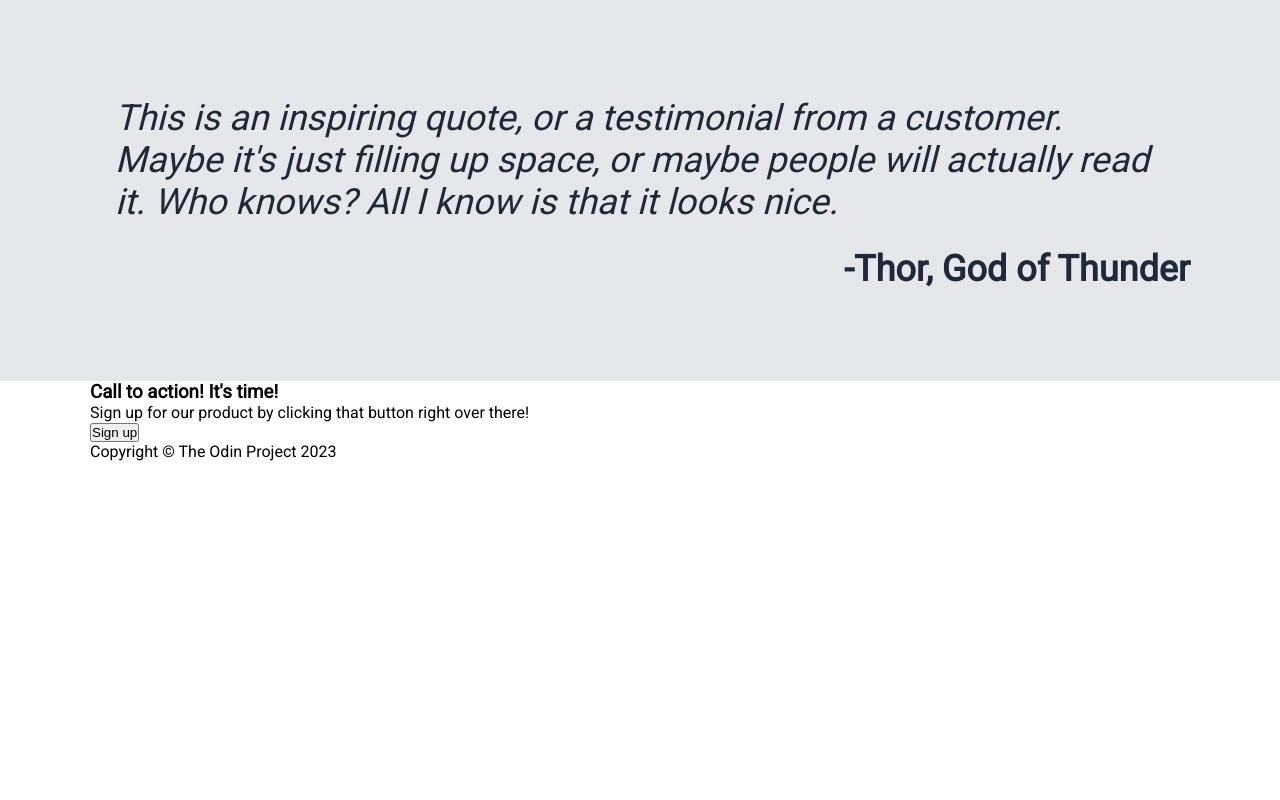
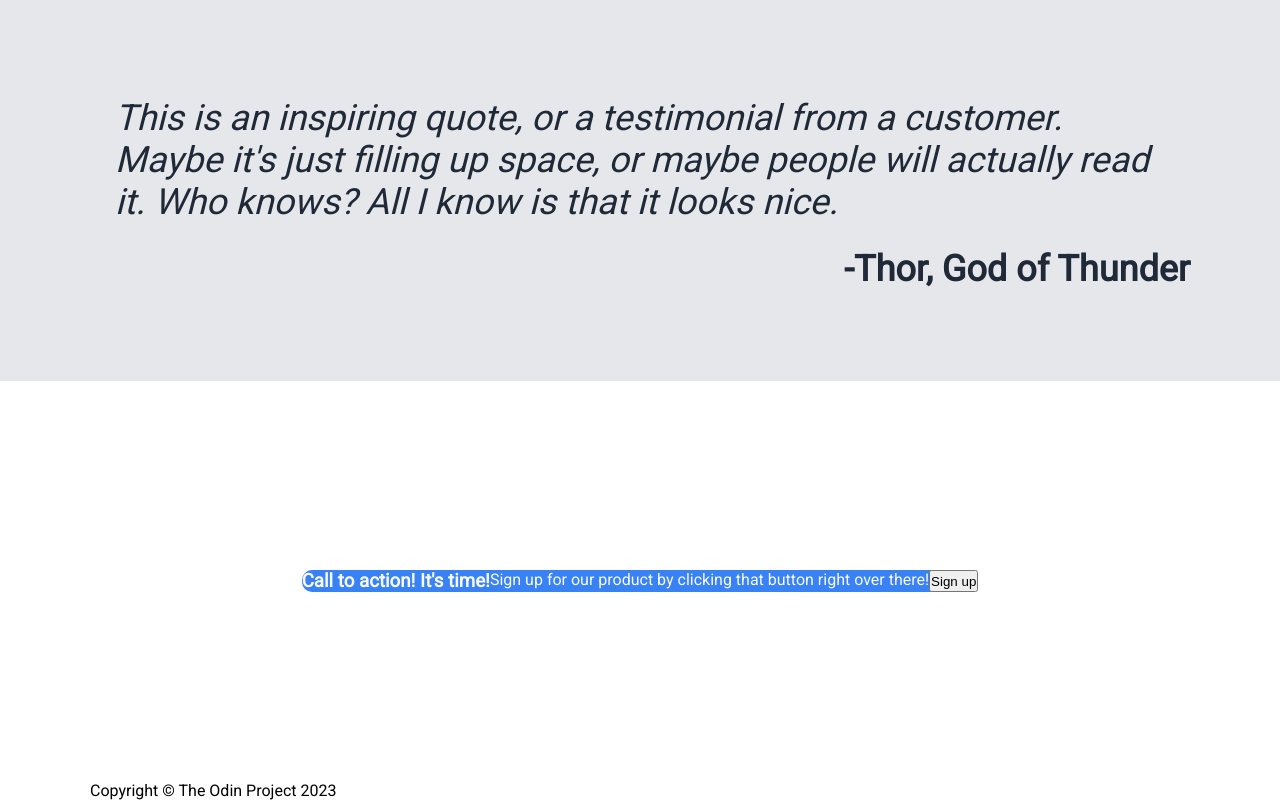
Before and after one commit to ckochera/odin-landing-page, a plain HTML site: page index.html in a window 1280 px wide. Shown: the part 894-1694 px from the top of the page. Before the commit the page ends 1355 px from the top, so only its background shows below. Drawn offline with Linux system fonts and the light colour scheme.

Commit message:
Create call to action section
Created and styled call to action section.

```diff
--- a/style.css
+++ b/style.css
@@ -133,3 +133,19 @@ img {
     font-weight: 900;
     justify-content: flex-end;
 }
+
+.call-to-action {
+    display: flex;
+    min-height: 400px;
+    align-items: center;
+    justify-content: center;
+}
+
+.call-to-action .container {
+    background-color: #3882F6;
+    border-radius: 10px;
+    color: #F9FAF8;
+    display: flex;
+    justify-content: center;
+    max-width: 1100px;
+}
```
